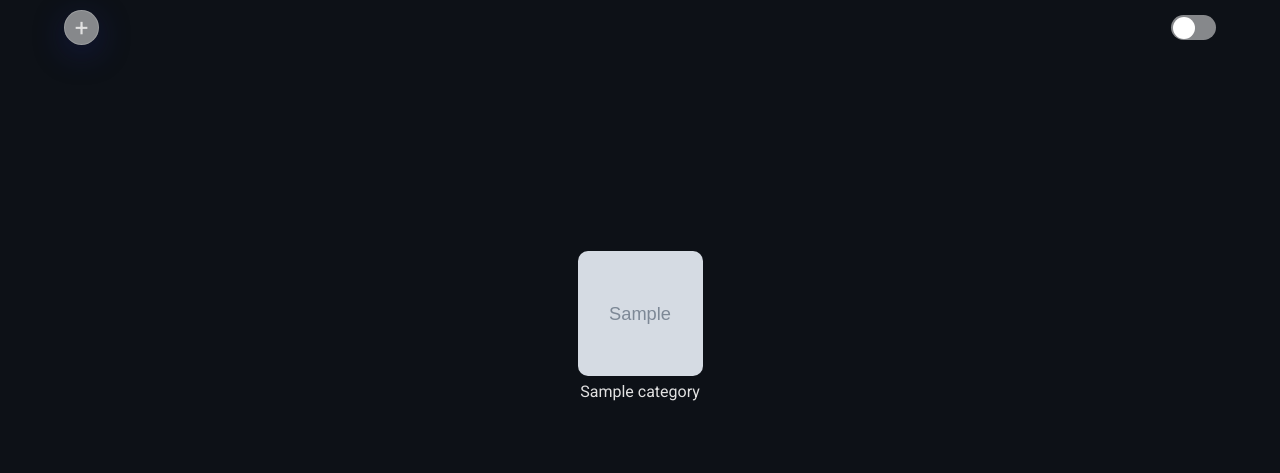
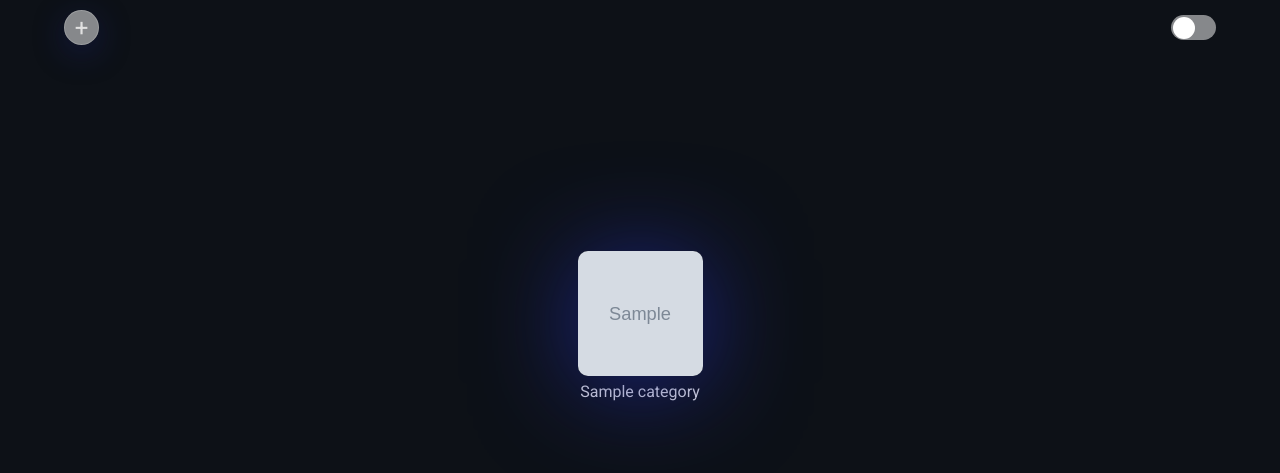
Before and after one commit to albino-babuino/anchors-application-django, a Django app: page /categories/ in a window 1280 px wide. Shown: the part 70-543 px from the top of the page. Run offline with Django 5.2, Linux system fonts and the light colour scheme; a user stored in the database is signed in; tables that the repository leaves empty hold one stand-in row (values such as "Sample post"); grey boxes marked "Sample" are stand-in pictures.

Commit message:
Css a categories y category_detail

```diff
--- a/static/css/categories.css
+++ b/static/css/categories.css
@@ -59,6 +59,11 @@ main section {
     height: 125px;
     border-radius: 10px;
     margin-bottom: 5px;
+
+    background: rgba( 100, 100, 100, 0.1 );
+    box-shadow: 0 8px 100px 0 rgba(33, 42, 160, 0.8);
+    backdrop-filter: blur( 4px );
+    -webkit-backdrop-filter: blur( 4px );
 }
 
 
--- a/static/css/category_detail.css
+++ b/static/css/category_detail.css
@@ -173,6 +173,11 @@ main section {
     height: 75px;
     border-radius: 5px;
     margin-bottom: 5px;
+
+    background: rgba( 100, 100, 100, 0 );
+    box-shadow: 0 8px 100px 0 rgba(33, 42, 160, 0.8);
+    backdrop-filter: blur( 4px );
+    -webkit-backdrop-filter: blur( 4px );
 }
 
 .category a {
```
